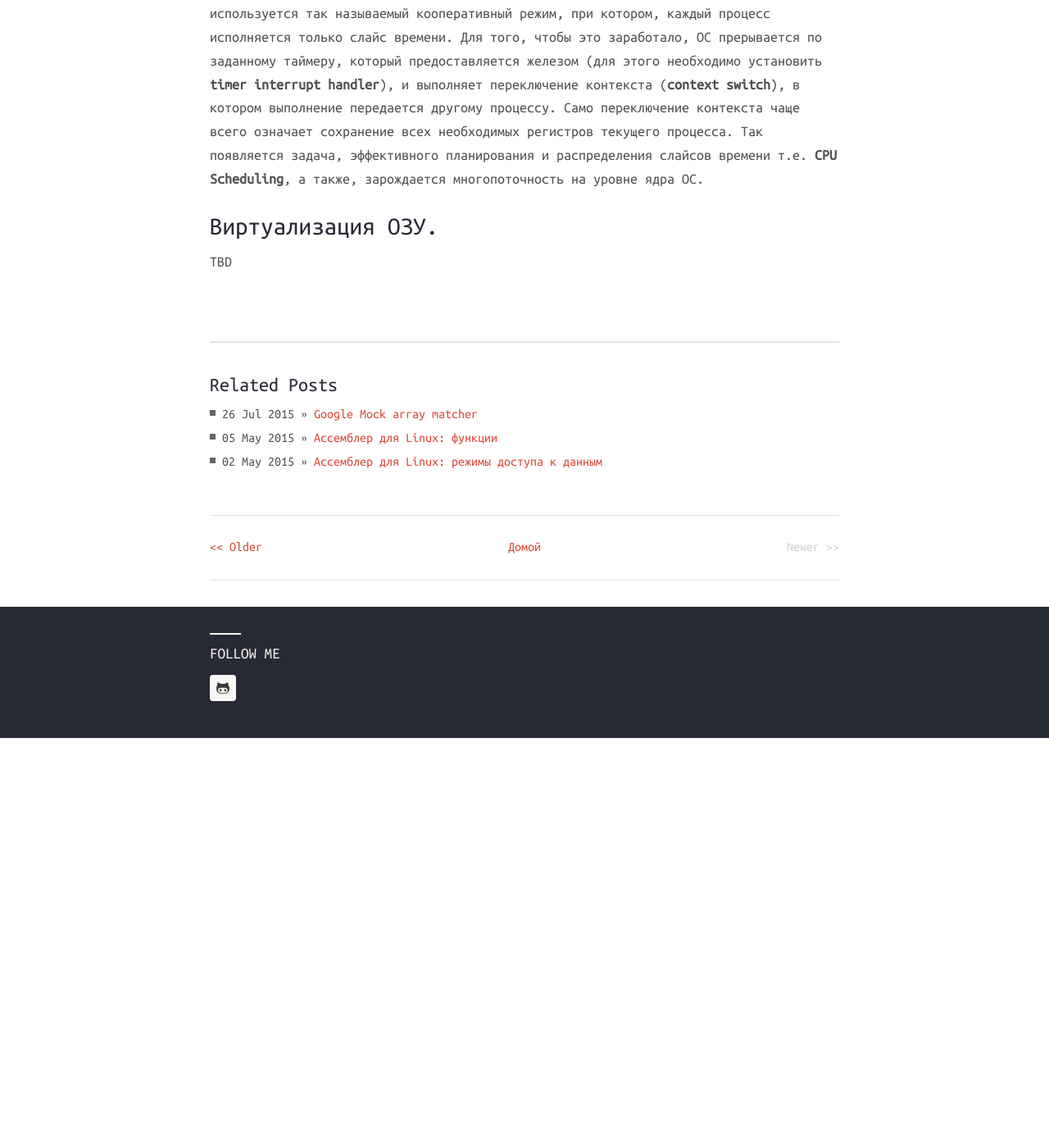
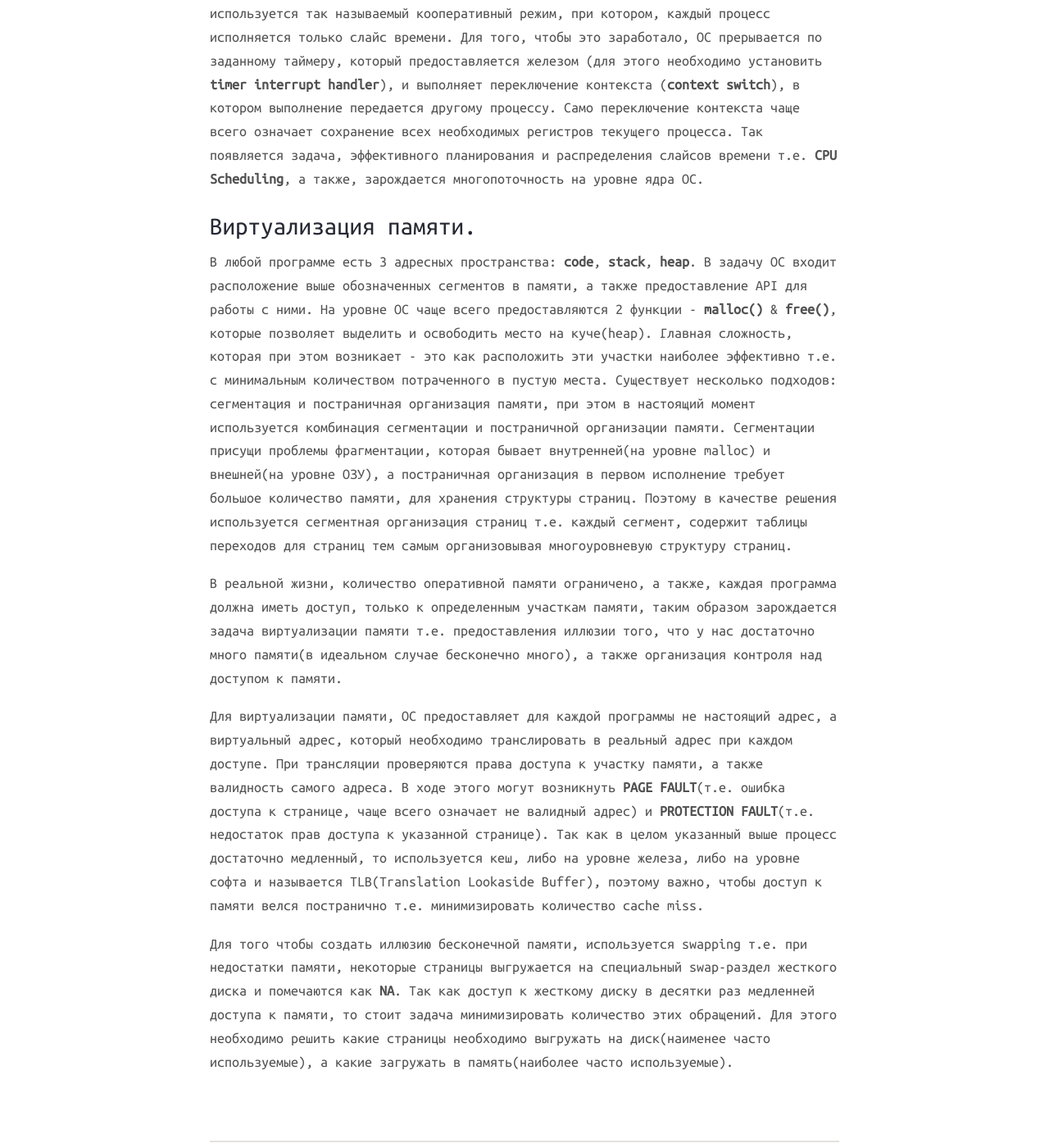
Before and after one commit to VasilyFomin/devfom.github.io, a Jekyll site: the page built from _posts/2015-11-22-os-three-easy-pieces-part-1.md, in a window 1280 px wide and 1400 px high, scrolled down 771 px. Shown: the whole window at 82% size. Built offline with Jekyll 4.4.1, drawn with Linux system fonts in a browser that asks for light colours; nearby versions of some CDN libraries; comment, search, counter and statistics services are not loaded; before the commit the page ends 1671 px from its top, so only the background shows below that.

Commit message:
Published with https://stackedit.io/

```diff
--- a/_posts/2015-11-22-os-three-easy-pieces-part-1.md
+++ b/_posts/2015-11-22-os-three-easy-pieces-part-1.md
@@ -19,6 +19,13 @@ categories:
 Само переключение контекста чаще всего означает сохранение всех необходимых регистров текущего процесса.
 Так появляется задача, эффективного планирования и распределения слайсов времени т.е. **CPU Scheduling**, а также, зарождается многопоточность на уровне ядра ОС.
 
-Виртуализация ОЗУ.
+Виртуализация памяти.
 --
-TBD
+
+В любой программе есть 3 адресных пространства: **code**, **stack**, **heap**. В задачу ОС входит расположение выше обозначенных сегментов в памяти, а также предоставление API для работы с ними. На уровне ОС чаще всего предоставляются 2 функции - **malloc()** & **free()**, которые позволяет выделить и освободить место на куче(heap). Главная сложность, которая при этом возникает - это как расположить эти участки наиболее эффективно т.е. с минимальным количеством потраченного в пустую места. Существует несколько подходов: сегментация и постраничная организация памяти, при этом в настоящий момент используется комбинация сегментации и постраничной организации памяти. Сегментации присущи проблемы фрагментации, которая бывает внутренней(на уровне malloc) и внешней(на уровне ОЗУ), а постраничная организация в первом исполнение требует большое количество памяти, для хранения структуры страниц. Поэтому в качестве решения используется сегментная организация страниц т.е. каждый сегмент, содержит таблицы переходов для страниц тем самым организовывая многоуровневую структуру страниц.
+
+В реальной жизни, количество оперативной памяти ограничено, а также, каждая программа должна иметь доступ, только к определенным участкам памяти, таким образом зарождается задача  виртуализации памяти т.е. предоставления иллюзии того, что у нас достаточно много памяти(в идеальном случае бесконечно много), а также организация контроля над доступом к памяти.
+
+Для виртуализации памяти, ОС предоставляет для каждой программы не настоящий адрес, а виртуальный адрес, который необходимо транслировать в реальный адрес при каждом доступе. При трансляции проверяются права доступа к участку памяти, а также валидность самого адреса. В ходе этого могут возникнуть **PAGE FAULT**(т.е. ошибка доступа к странице, чаще всего означает не валидный адрес) и **PROTECTION FAULT**(т.е. недостаток прав доступа к указанной странице). Так как в целом указанный выше процесс достаточно медленный, то используется кеш, либо на уровне железа, либо на уровне софта и называется TLB(Translation Lookaside Buffer), поэтому важно, чтобы доступ к памяти велся постранично т.е. минимизировать количество cache miss.
+
+Для того чтобы создать иллюзию бесконечной памяти, используется swapping т.е. при недостатки памяти, некоторые страницы выгружается на специальный swap-раздел жесткого диска и помечаются как **NA**. Так как доступ к жесткому диску в десятки раз медленней доступа к памяти, то стоит задача минимизировать количество этих обращений. Для этого необходимо решить какие страницы необходимо выгружать на диск(наименее часто используемые), а какие загружать в память(наиболее часто используемые).
```
